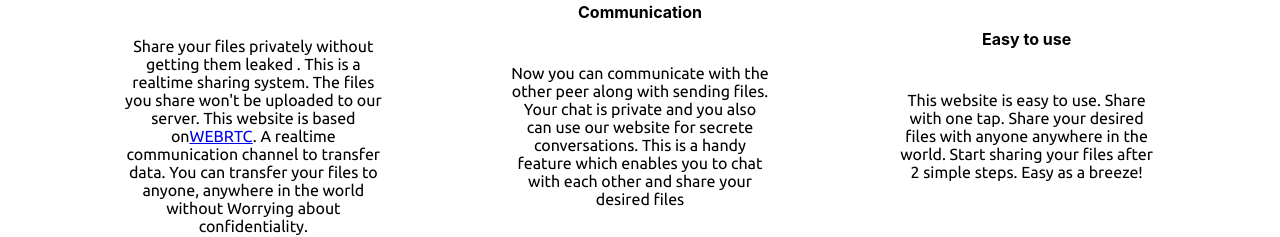
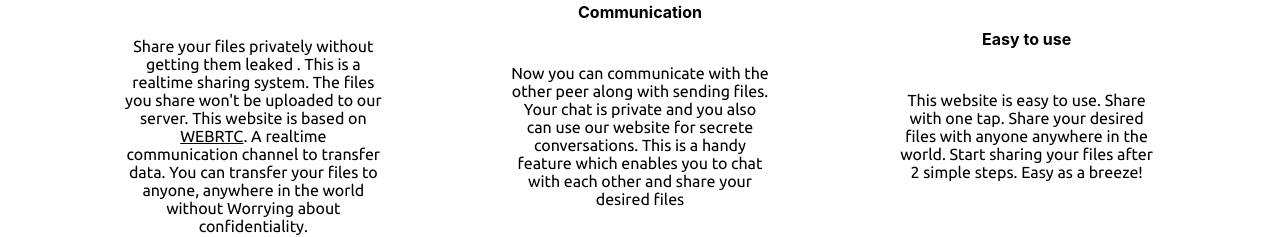
Before and after one commit to vj-abishek/airdrop, a React (Create React App) app: page / in a window 1280 px wide. Shown: the part 1094-1331 px from the top of the page. Built offline with nearby package versions, Linux system fonts and the light colour scheme.

Commit message:
Some changes

```diff
--- a/src/Components/Section/Article.jsx
+++ b/src/Components/Section/Article.jsx
@@ -19,8 +19,13 @@ export default function Article() {
             Share your files privately without getting them leaked . This is a
             realtime sharing system. The files you share won't be uploaded to
             our server. This website is based on
-            <a href='https://en.wikipedia.org/wiki/WebRTC' target='blank'>
-              {''}WEBRTC
+            <a
+              style={{ color: '#000' }}
+              href='https://en.wikipedia.org/wiki/WebRTC'
+              target='blank'
+            >
+              {' '}
+              WEBRTC
             </a>
             . A realtime communication channel to transfer data. You can
             transfer your files to anyone, anywhere in the world without
```
